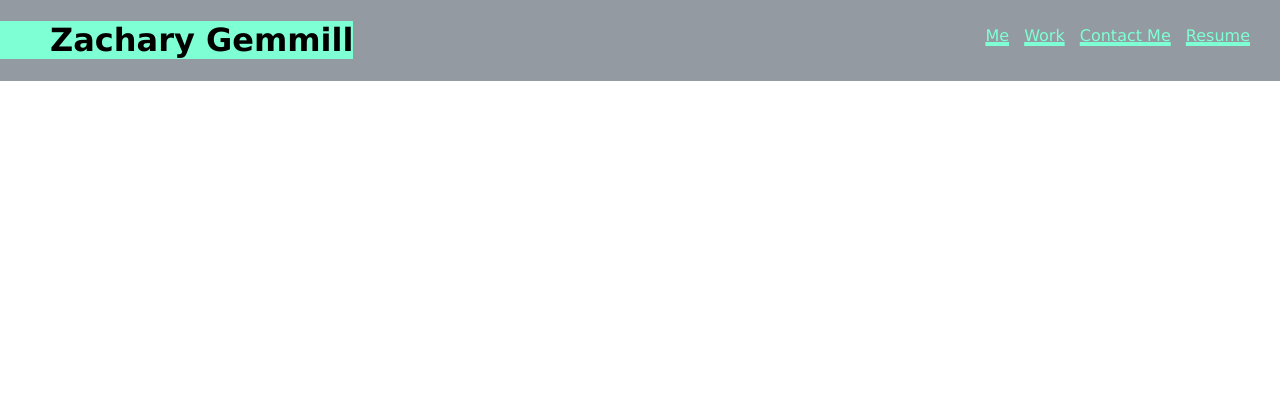
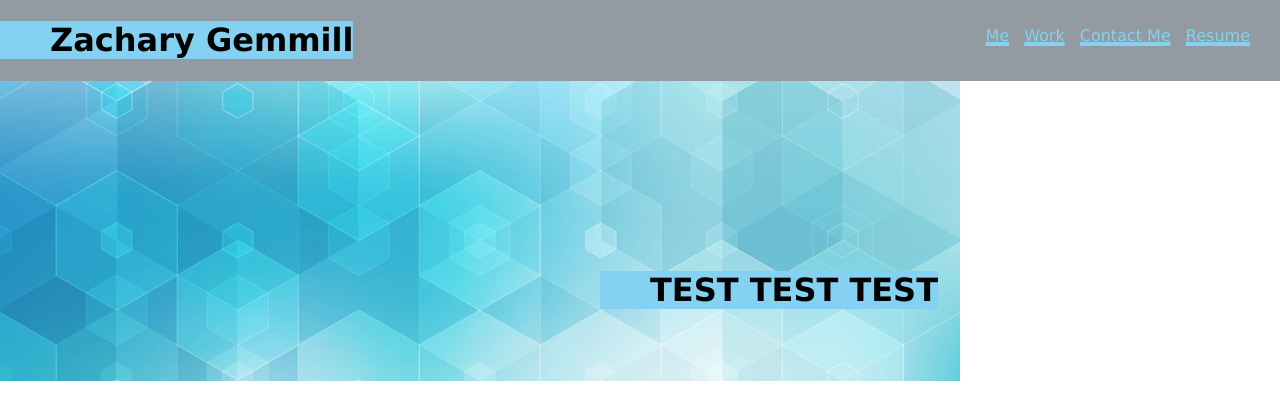
Before and after one commit to Zdgemmill/Portfolio-Site, a plain HTML site: page index.HTML in a window 1280 px wide. Drawn offline with Linux system fonts and the light colour scheme.

Commit message:
hot fixes, added header image

```diff
--- a/asstes/styles.css
+++ b/asstes/styles.css
@@ -13,11 +13,13 @@ body {
 .header {
     box-sizing: border-box;
     display: flex;
+    flex-wrap: wrap;
+    flex-direction: row;
     justify-content: space-between;
     background-color: #939AA1;
 }
 
-.nav ul li {
+nav ul li {
     display: flex;
     display: inline-flex;
     position: relative;
@@ -25,17 +27,31 @@ body {
     margin-right: 10px;
     right: 20px;
     top: 10px;
-    text-decoration: underline aquamarine 3px;
+    text-decoration: underline #84D1F1 3px;
 }
 
-.nav a {
-    color: aquamarine;
+nav a {
+    color: #84D1F1;
     margin-bottom: 2px;
 
 }
 
-.h1 {
+h1 {
     display: inline-block;
-    background-color: aquamarine;
+    background-color: #84D1F1;
     padding-left: 50px;
 }
+
+.hero {
+    display: flex;
+    display: wrap;
+    height: 300px;
+}
+
+.subtitle {
+    display: flex;
+    display: inline-flex;
+    position: absolute;
+    top: 250px;
+    left: 600px;
+}
--- a/index.HTML
+++ b/index.HTML
@@ -8,7 +8,7 @@
 
 <body>
     <header class="header">
-        <h1 class="h1">Zachary Gemmill</h1>
+        <h1>Zachary Gemmill</h1>
         <nav class="nav">
             <ul>
                 <li><a href="#">Me</a></li>
@@ -18,4 +18,9 @@
             </ul>
         </nav>
     </header>
+
+    <hero class="hero">
+        <img src="./asstes/pattern1.jpg" alt="Image of a blue pattern">
+        <h1 class="subtitle"> TEST TEST TEST</h1>
+    </hero>
 </body>
```
Also changed, not shown: asstes/pattern1.jpg (added).
